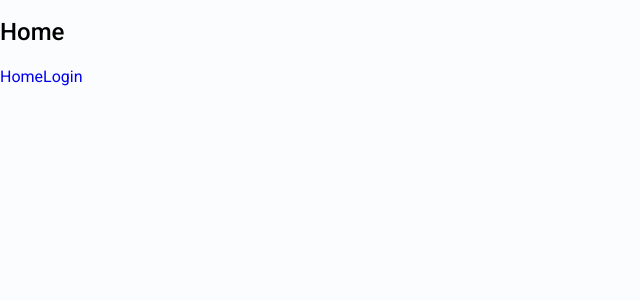
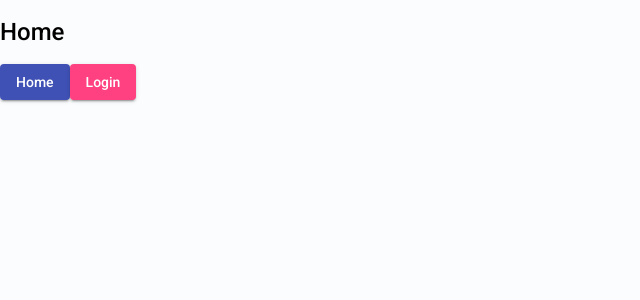
Before and after one commit to sthasubin429/todoapp, an Angular app: page /home in a window 1280 px wide. Shown: the top 300 px of the page, without its empty margins (0-640 px from the left). Built offline with nearby package versions, Linux system fonts and the light colour scheme; what angular-bootstrap-md would draw is missing.

Commit message:
FEAT: Use Material UI
Used material Ui compoenent
Buttons used in nav bar

```diff
--- a/angular.json
+++ b/angular.json
@@ -35,6 +35,7 @@
               "node_modules/angular-bootstrap-md/assets/scss/bootstrap/bootstrap.scss",
               "node_modules/angular-bootstrap-md/assets/scss/mdb.scss",
               "node_modules/animate.css/animate.css",
+              "node_modules/@angular/material/prebuilt-themes/indigo-pink.css",
               "src/styles.scss"
             ],
             "scripts": [
--- a/package.json
+++ b/package.json
@@ -11,11 +11,12 @@
   "private": true,
   "dependencies": {
     "@angular/animations": "~12.2.0",
-    "@angular/cdk": "^9.2.4",
+    "@angular/cdk": "^12.2.3",
     "@angular/common": "~12.2.0",
     "@angular/compiler": "~12.2.0",
     "@angular/core": "~12.2.0",
     "@angular/forms": "~12.2.0",
+    "@angular/material": "^12.2.3",
     "@angular/platform-browser": "~12.2.0",
     "@angular/platform-browser-dynamic": "~12.2.0",
     "@angular/router": "~12.2.0",
--- a/src/app/components/home/home.component.html
+++ b/src/app/components/home/home.component.html
@@ -1,5 +1,9 @@
 <h1>Home</h1>
 <nav>
-  <a routerLink="">Home</a>
-  <a routerLink="/login">Login</a>
+  <a routerLink="">
+    <button mat-raised-button color="primary">Home</button>
+  </a>
+  <a routerLink="/login">
+    <button mat-raised-button color="accent">Login</button>
+  </a>
 </nav>
--- a/src/app/components/home/home.component.ts
+++ b/src/app/components/home/home.component.ts
@@ -1,15 +1,10 @@
-import { Component, OnInit } from '@angular/core';
+import { Component } from '@angular/core';
 
 @Component({
   selector: 'app-home',
   templateUrl: './home.component.html',
-  styleUrls: ['./home.component.scss']
+  styleUrls: ['./home.component.scss'],
 })
-export class HomeComponent implements OnInit {
-
-  constructor() { }
-
-  ngOnInit(): void {
-  }
-
+export class HomeComponent {
+  constructor() {}
 }
```
Also changed, not shown: src/app/app.module.ts (+7 -1 lines), 1 other file (tests, documents, lock files or other folders).
